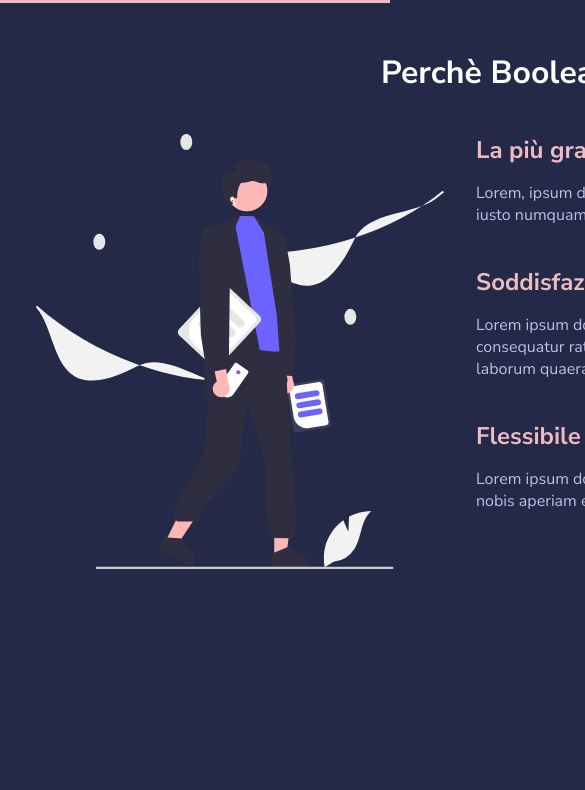
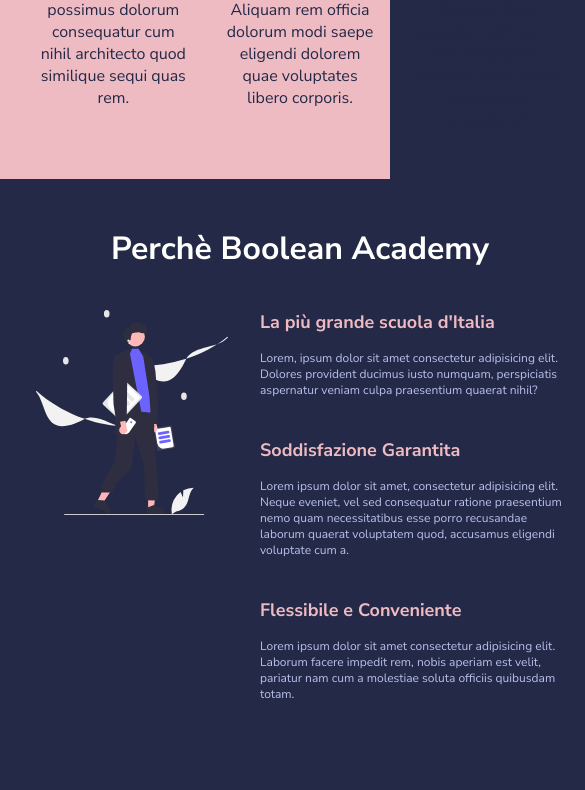
Before and after one commit to abdicore/html-css-resp-wannabe, a plain HTML site: page index.html in a window 390 px wide. Shown: the part 1129-1919 px from the top of the page, 585 px wide, since content can reach past the window. Before the commit the page ends 1752 px from the top, so only its background shows below. Drawn offline with Linux system fonts and the light colour scheme.

Commit message:
tablet-ok

```diff
--- a/css/responsive.css
+++ b/css/responsive.css
@@ -0,0 +1,21 @@
+@media screen and (max-width: 768px) {
+
+    .container {
+        max-width: 600px;
+    }
+
+}
+
+
+
+@media screen and (max-width: 768px) {
+    .col-right ul li h3 {
+        font-size: 18px;
+    }
+}
+
+@media screen and (max-width: 768px) {
+    .col-right ul li p {
+        font-size: 12px;
+    }
+}
--- a/index.html
+++ b/index.html
@@ -9,7 +9,8 @@
             rel="stylesheet"
         />
         <!-- Main Styles -->
-        <link rel="stylesheet" href="./css/style.css" />
+        <link rel="stylesheet" href="css/style.css" />
+        <link rel="stylesheet" href="css/responsive.css">
     </head>
     <body>
         <!--
```
